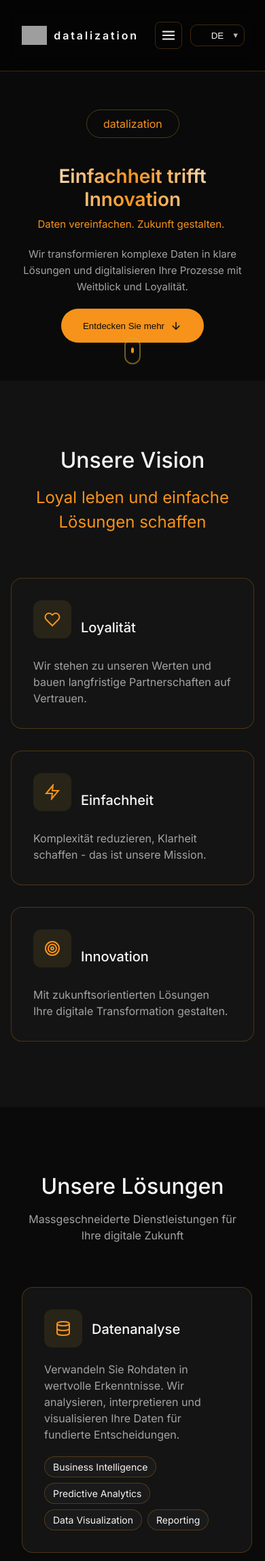
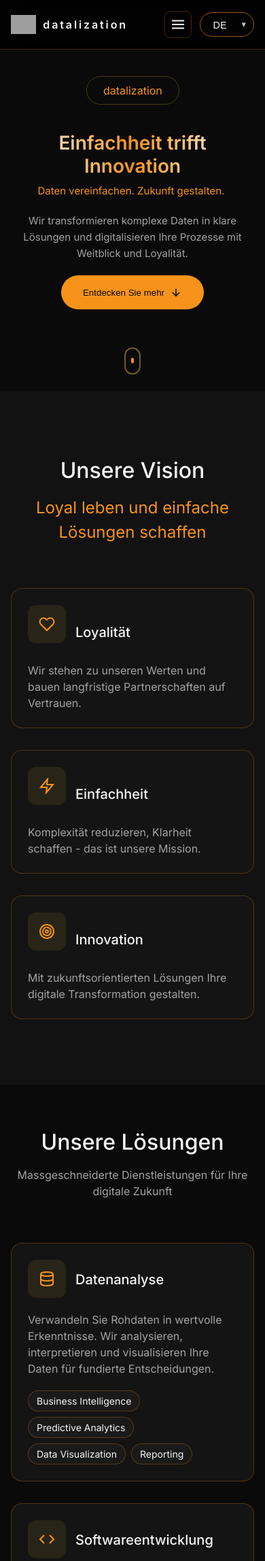
Before and after one commit to datalization1/datalization, a Django app: page /de/ in a window 390 px wide. Shown: the top 2296 px of the page at 68% size. Run offline with Django 4.2, Linux system fonts and the light colour scheme; data that the repository does not hold is empty; grey boxes are pictures that could not be loaded.

Commit message:
Update mobile nav, hero layout and main script

```diff
--- a/web/static/css/styles.css
+++ b/web/static/css/styles.css
@@ -29,13 +29,15 @@
 
 /* ========== Reset & Base ========== */
 * { margin: 0; padding: 0; box-sizing: border-box; }
-html { font-size: var(--font-size); scroll-behavior: smooth; }
 body {
   font-family: 'Inter', -apple-system, BlinkMacSystemFont, 'Segoe UI', Roboto, Oxygen, Ubuntu, Cantarell, sans-serif;
   background-color: var(--background);
   color: var(--foreground);
   line-height: 1.5;
-  -webkit-font-smoothing: antialiased; -moz-osx-font-smoothing: grayscale;
+  -webkit-font-smoothing: antialiased;
+  -moz-osx-font-smoothing: grayscale;
+  max-width: 100%;
+  overflow-x: hidden;   /* verhindert seitliches Scrollen */
 }
 
 /* Global link reset (avoid default blue/underline) */
@@ -77,14 +79,22 @@ p  { font-size: 1rem;  font-weight: 400; }
 
 /* ========== Header / Navbar (Figma) ========== */
 .site-header{
-  position: sticky; top:0; z-index:100;
+  position: sticky;
+  top: 0;
+  z-index: 1000;
   border-bottom:1px solid var(--border);
-  background: rgba(0,0,0,.6);
+  background: rgba(0,0,0,.8);
   backdrop-filter: blur(12px);
 }
+
 .container.nav{
-  display:flex; align-items:center; justify-content:space-between;
-  gap:24px; min-height:72px; flex-wrap:nowrap;
+  position: relative; /* wichtig für das absolute Menü darunter */
+  display:flex;
+  align-items:center;
+  justify-content:space-between;
+  gap:24px;
+  min-height:72px;
+  flex-wrap:nowrap;
 }
 .nav__brand{ display:flex; align-items:center; gap:10px; color:var(--foreground); text-decoration:none; }
 .nav__logo{ height:60px; width:auto; display:block; object-fit:contain; }
@@ -122,9 +132,12 @@ p  { font-size: 1rem;  font-weight: 400; }
   position: relative;
   display: inline-flex;
   align-items: center;
+  justify-content: center;
+  overflow: visible;
+  z-index: 10;
 }
 
-/* Sprach-Auswahlbox */
+/* Sprach-Auswahlbox im Pill-Style */
 .lang-switch select {
   appearance: none;
   -webkit-appearance: none;
@@ -132,24 +145,22 @@ p  { font-size: 1rem;  font-weight: 400; }
 
   background: transparent;
   color: var(--foreground);
-  border: 1px solid var(--border);
-  border-radius: .625rem;
+  border: 1px solid rgba(247, 147, 26, 0.6);
+  border-radius: 999px;
 
-  height: 32px;
-  line-height: 32px;
+  height: 36px;
+  line-height: 36px;
   min-width: 88px;
-  padding: 0 .9rem;
+  padding: 0 2.4rem 0 1.1rem;
 
-  /* Text mittig in allen Browsern */
   text-align: center;
-  text-align-last: center;       /* Chrome/Edge */
-  -moz-text-align-last: center;  /* Firefox */
+  text-align-last: center;
+  -moz-text-align-last: center;
   direction: ltr;
 
   font-weight: 500;
+  font-size: 0.9rem;
   cursor: pointer;
-
-  /* Dropdown nach unten öffnen */
   position: relative;
   overflow: visible;
 }
@@ -163,20 +174,19 @@ p  { font-size: 1rem;  font-weight: 400; }
 .lang-switch::after {
   content: "▾";
   position: absolute;
-  right: 10px;
+  right: 12px;
   top: 50%;
   transform: translateY(-50%);
   pointer-events: none;
-  opacity: .75;
+  opacity: .8;
   color: var(--foreground);
   font-size: .8rem;
 }
 
-/* Fokus-Style */
 .lang-switch select:focus {
   outline: none;
   border-color: var(--primary);
-  box-shadow: 0 0 0 2px rgba(212,175,55,0.25);
+  box-shadow: 0 0 0 2px rgba(247,147,26,0.3);
 }
 
 /* Dropdown-Box unterhalb öffnen (Browserübergreifend) */
@@ -431,41 +441,80 @@ body.theme-light .nav__logo--dark  { display: none; }
 
 /* Optional: gleiches Konzept für Value-Cards */
 .value-card .value-head{
-  display: flex; align-items:center; gap:14px; margin-bottom:.25rem;
+  display:flex;
+  align-items:center;
+  gap:14px;
+  margin-bottom:.25rem;
 }
+
 .value-card .value-icon{
-  flex:0 0 56px; width:56px; height:56px;
-  display:flex; align-items:center; justify-content:center;
+  flex:0 0 56px;
+  width:56px;
+  height:56px;
+  display:flex;
+  align-items:center;
+  justify-content:center;
   background-color: rgba(212,175,55,.10);
   border-radius:.75rem;
 }
-.value-card .value-icon svg{ display:block; width:24px; height:24px; }
-.value-card h3{ margin:0; line-height:1.15; transform:translateY(.5px); }
+
+.value-card .value-icon svg{
+  display:block;
+  width:24px;
+  height:24px;
+}
+
+.value-card h3{
+  margin:0;
+  line-height:1.15;
+  transform:translateY(.5px);
+}
 
 .kpi-grid {display: grid; grid-template-columns: repeat(auto-fit, minmax(180px, 1fr)); gap: 0.75rem; margin-top: 1rem;}
 .kpi-badge {border: 1px solid var(--border); border-radius: var(--radius); padding: 0.75rem; text-align: center; font-weight: 600; background: var(--card); color: var(--foreground);}
 
 /* === Mobile Tweaks (übersteuert bestehende Styles) === */
-:root { --sp: 16px; }
+/* === Mobile Layout Tweaks === */
+:root {
+  --sp: 16px;
+}
 
+/* Very small screens: iPhone SE etc. */
 @media (max-width: 420px) {
 
-  /* Header / Nav */
-  header, .nav, .site-header { padding: var(--sp); }
-  .nav__logo { height: 28px; }              /* Logo kleiner */
-  .nav__links { display: none; }            /* Vollmenü ausblenden */
-  .nav__toggle { display: inline-flex; }    /* Burger sichtbar, falls vorhanden */
+  /* Header kompakt, aber ohne doppeltes Padding */
+  .site-header {
+    position: fixed;
+    top: 0;
+    left: 0;
+    right: 0;
+    padding: 0 var(--sp);
+  }
 
-  /* Hero (match current class names) */
-  .hero-section { padding: 56px var(--sp) 56px; min-height: auto; }
+  .container.nav {
+    padding-left: 0;
+    padding-right: 0;
+  }
+
+  .nav__logo {
+    height: 28px;
+  }
+
+  /* Hero Bereich */
+  .hero-section {
+    padding: 112px var(--sp) 80px;
+    min-height: auto;
+  }
+
   .hero-title {
     font-size: 28px;
     line-height: 1.2;
     letter-spacing: 0;
     margin: 16px 0 8px;
     max-width: 26ch;
-    white-space: normal;      /* allow wrapping on mobile */
+    white-space: normal;
   }
+
   .hero-subtitle,
   .hero-description {
     font-size: 15px;
@@ -474,18 +523,104 @@ body.theme-light .nav__logo--dark  { display: none; }
     margin-bottom: 20px;
   }
 
-  /* Buttons / CTAs */
-  .btn, .button, .cta {
+  .hero-cta,
+  .btn-primary {
+    margin-bottom: 40px;
+  }
+
+  .scroll-indicator {
+    bottom: 24px;
+  }
+
+  .btn,
+  .button,
+  .cta {
     padding: 12px 18px;
     font-size: 15px;
     border-radius: 24px;
   }
 
-  /* Sonstiges: große Abstände entschärfen */
-  .section, .container { padding-left: var(--sp); padding-right: var(--sp); }
+  /* Sections & Karten */
+  .section {
+    padding: 4rem 0;
+  }
+
+  .section .container {
+    padding-left: var(--sp);
+    padding-right: var(--sp);
+  }
+
+  .value-card,
+  .service-card {
+    padding: 1.5rem;
+  }
 }
 
+/* Normal kleine Tablets/Phones */
 @media (min-width: 421px) and (max-width: 768px) {
-  .hero-title { font-size: 36px; white-space: normal; }
-  .hero-subtitle, .hero-description { font-size: 16px; }
+  .hero-title {
+    font-size: 36px;
+    white-space: normal;
+  }
+  .hero-subtitle,
+  .hero-description {
+    font-size: 16px;
+  }
 }
+
+/* === Mobile Navigation Overlay (Burger) === */
+
+/* Verhindert horizontales Scrollen überall */
+html,
+body {
+  max-width: 100%;
+  overflow-x: hidden;
+}
+
+/* Basis-Transition für das Nav-Overlay */
+.nav__links {
+  transition: transform 0.25s ease-out, opacity 0.25s ease-out;
+}
+
+@media (max-width: 768px) {
+
+  /* Desktop-Links ausblenden und als Overlay konfigurieren */
+  .nav__links {
+    display: none;
+    position: absolute;
+    top: 100%;
+    left: 0;
+    right: 0;
+    padding: 1rem 1.25rem 1.5rem;
+    background: rgba(0, 0, 0, 0.98);
+    flex-direction: column;
+    align-items: flex-start;
+    gap: 1rem;
+    border-bottom: 1px solid var(--border);
+    opacity: 0;
+    transform: translateY(-8px);
+  }
+
+  /* Wenn geöffnet */
+  .nav__links.nav__links--open {
+    display: flex;
+    opacity: 1;
+    transform: translateY(0);
+  }
+
+  .nav__links a {
+    width: 100%;
+    padding: 0.35rem 0;
+    font-size: 1rem;
+  }
+
+  /* Burger auf Mobile anzeigen */
+  .nav__toggle {
+    display: inline-flex;
+  }
+
+  /* Body nicht scrollen wenn Menü offen (optional, siehe JS) */
+  body.no-scroll {
+    overflow: hidden;
+  }
+}
--- a/web/templates/partials_nav.html
+++ b/web/templates/partials_nav.html
@@ -15,7 +15,11 @@
     </nav>
 
     <div class="nav__tools">
-      <button class="nav__toggle" aria-label="Open menu" type="button">
+      <button class="nav__toggle"
+              aria-label="Hauptmenü öffnen"
+              aria-expanded="false"
+              aria-controls="mobileMenu"
+              type="button">
         <svg viewBox="0 0 24 24" aria-hidden="true" focusable="false">
           <path d="M3 6h18M3 12h18M3 18h18"
                 stroke="currentColor" stroke-width="2" stroke-linecap="round" fill="none"/>
```
